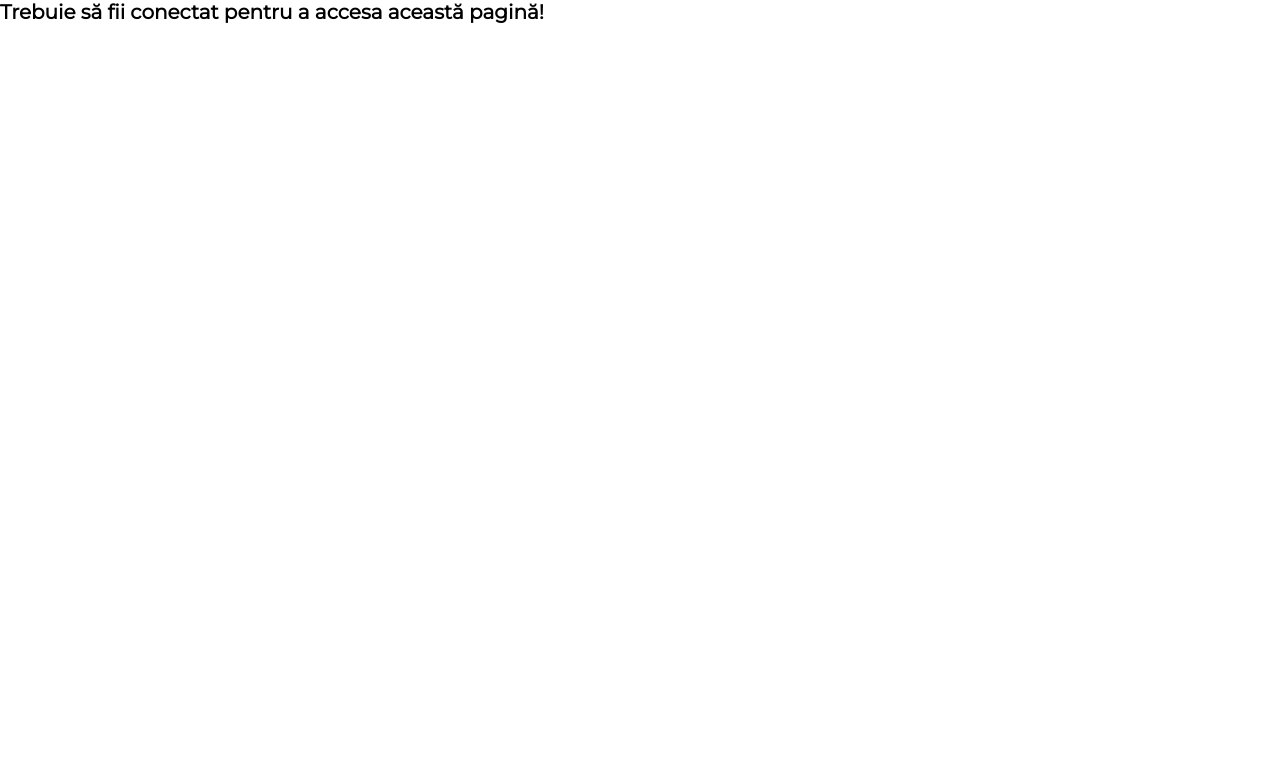
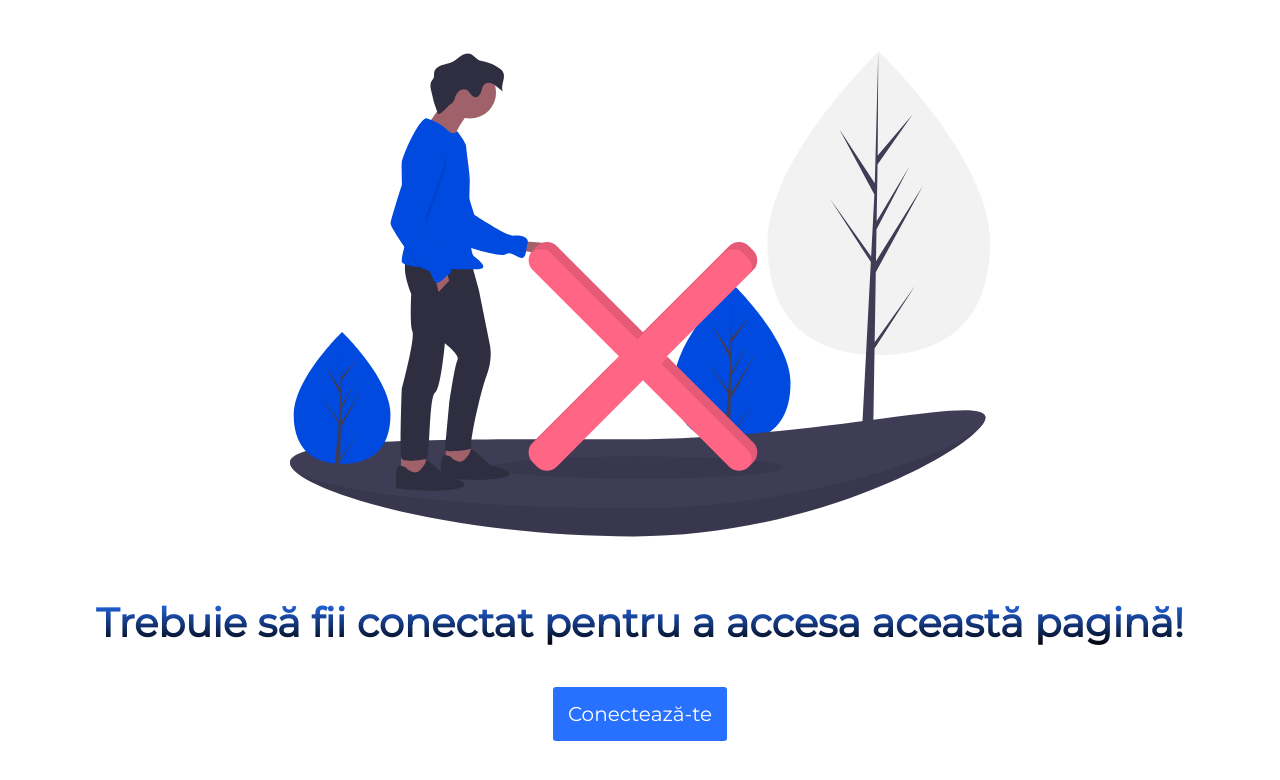
Before and after one commit to ispasvalentin22/scoala-acasa, a React (Create React App) app in the folder client/: page /dashboard in a window 1280 px wide. Shown: the top 780 px of the page. Built offline with nearby package versions, Linux system fonts and the light colour scheme.

Commit message:
added styling to not connected page

```diff
--- a/client/src/pages/dashboard/_dashboard.scss
+++ b/client/src/pages/dashboard/_dashboard.scss
@@ -1,3 +1,42 @@
 .dashboard-container {
   display: flex;
 }
+
+.notconnected {
+  &-page {
+    display: flex;
+    justify-content: center;
+    align-items: center;
+    flex-direction: column;
+  }
+
+  &-logo {
+    width: 70rem;
+    margin-top: -8rem;
+  }
+
+  &-header {
+    margin-top: -7rem;
+    font-size: 4rem;
+    background-image: linear-gradient(rgba(#2871ff, 1), rgba(#000000, 1));
+    background-clip: text;
+    -webkit-text-fill-color: transparent;
+  }
+
+  &-login {
+    font-size: 2rem;
+    padding: 1.5rem 1.5rem;
+    cursor: pointer;
+    border: none;
+    border-radius: 3px;
+    margin-top: 4rem;
+    color: white;
+    background-color: $color-primary;
+    transition: all 0.3s;
+
+    &:hover {
+      background-color: darken($color: $color-primary-dark, $amount: 0);
+      transform: translateY(-0.4rem);
+    }
+  }
+}
--- a/client/src/pages/dashboard/dashboard.component.jsx
+++ b/client/src/pages/dashboard/dashboard.component.jsx
@@ -1,11 +1,12 @@
 import React, { useEffect } from 'react';
-import { Route, Switch } from 'react-router-dom';
+import { Route, Switch, Link } from 'react-router-dom';
 import { useDispatch, useSelector } from 'react-redux';
 import { getUserInfo } from '../../redux/user/user.actions';
 import { isLoggedIn } from "../../utils/isLoggedIn";
 
 import DashboardMenu from '../../components/dashboard-menu/dashboard-menu.component';
 import DashboardAnnouncements from '../../components/dashboard-announcements/dashboard-announcements.component';
+import { ReactComponent as NotConnected } from './../../assets/SVGs/cancel.svg';
 
 const Dashboard = () => {
   let currentUser = useSelector((state) => state.user);
@@ -29,7 +30,11 @@ const Dashboard = () => {
       );
     } else {
       return (
-        <h1>Trebuie să fii conectat pentru a accesa această pagină!</h1>
+        <div className="notconnected-page">
+          <NotConnected className="notconnected-logo" />
+          <h1 className="notconnected-header">Trebuie să fii conectat pentru a accesa această pagină!</h1>
+          <Link to="/login"><button className="notconnected-login">Conectează-te</button></Link>
+        </div>
       )
     }
 }
```
Also changed, not shown: client/src/assets/SVGs/cancel.svg (added).
